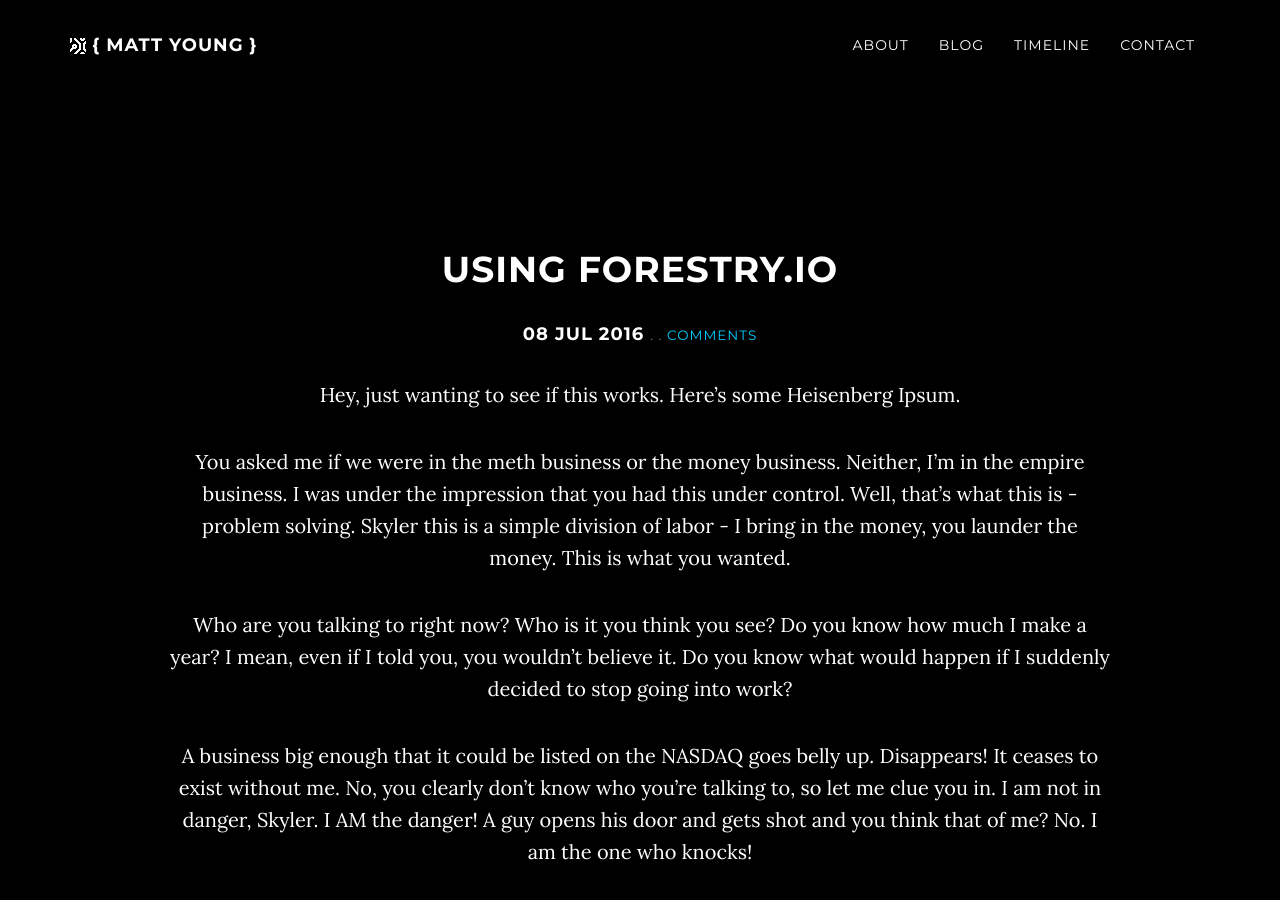
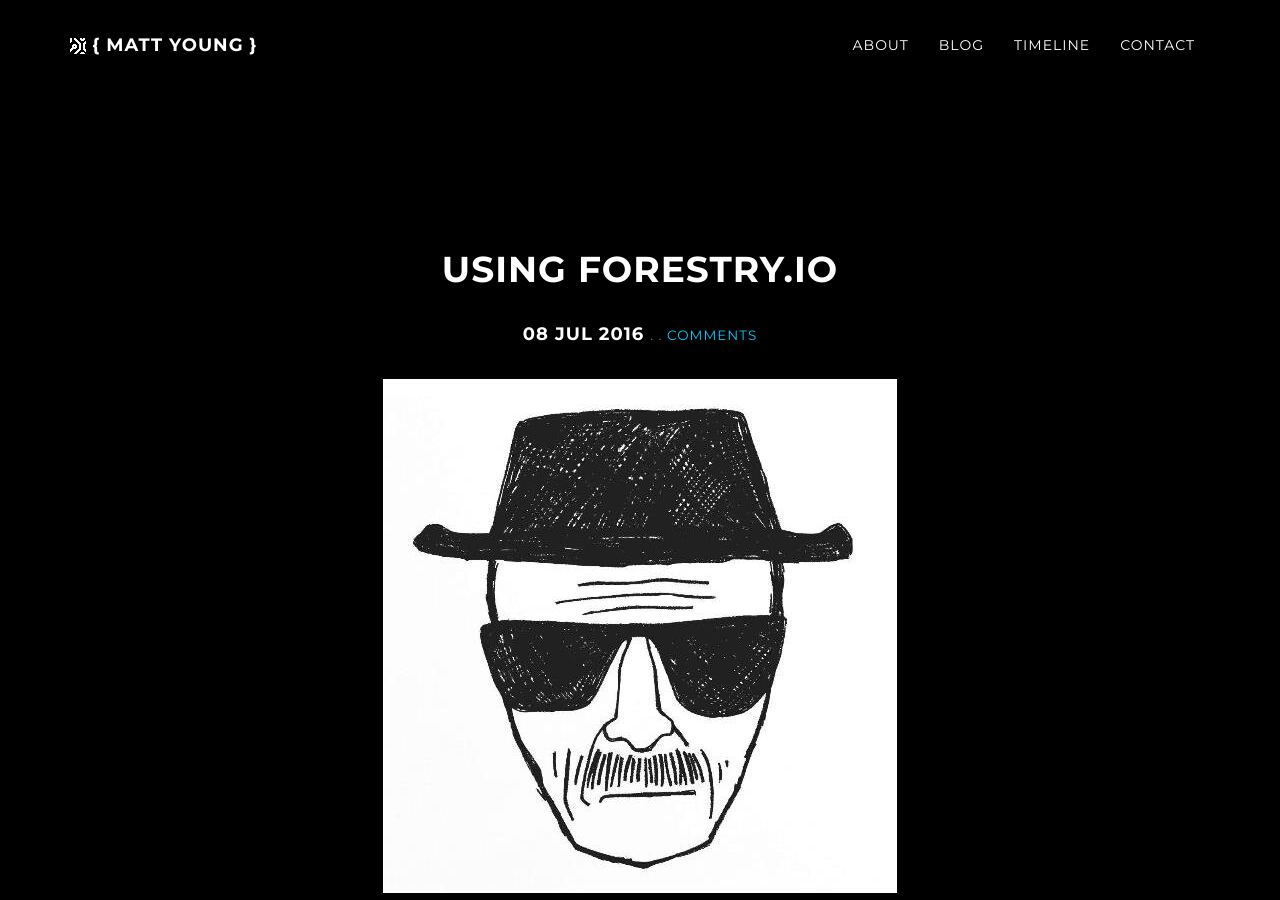
Before and after one commit to directdetour/dd-blog, a Jekyll site: the page built from _posts/2016-07-08-using-forestry-io.md, in a window 1280 px wide and 900 px high. Built offline with Jekyll 4.4.1, drawn with Linux system fonts in a browser that asks for light colours; nearby versions of some CDN libraries.

Commit message:
Update from Forestry.io - _posts/2016-07-08-using-forestry-io.md

```diff
--- a/_posts/2016-07-08-using-forestry-io.md
+++ b/_posts/2016-07-08-using-forestry-io.md
@@ -3,6 +3,8 @@ title: Using forestry.io
 date: '2016-07-08 19:08:00'
 layout: post
 ---
+![]({{ site.baseurl }}/forestryio/images/kt9ad910.jpeg)
+
 Hey, just wanting to see if this works. Here's some Heisenberg Ipsum.
 
 You asked me if we were in the meth business or the money business. Neither, I’m in the empire business. I was under the impression that you had this under control. Well, that's what this is - problem solving. Skyler this is a simple division of labor - I bring in the money, you launder the money. This is what you wanted.
```
Also changed, not shown: forestryio/images/kt9ad910.jpeg (added).
